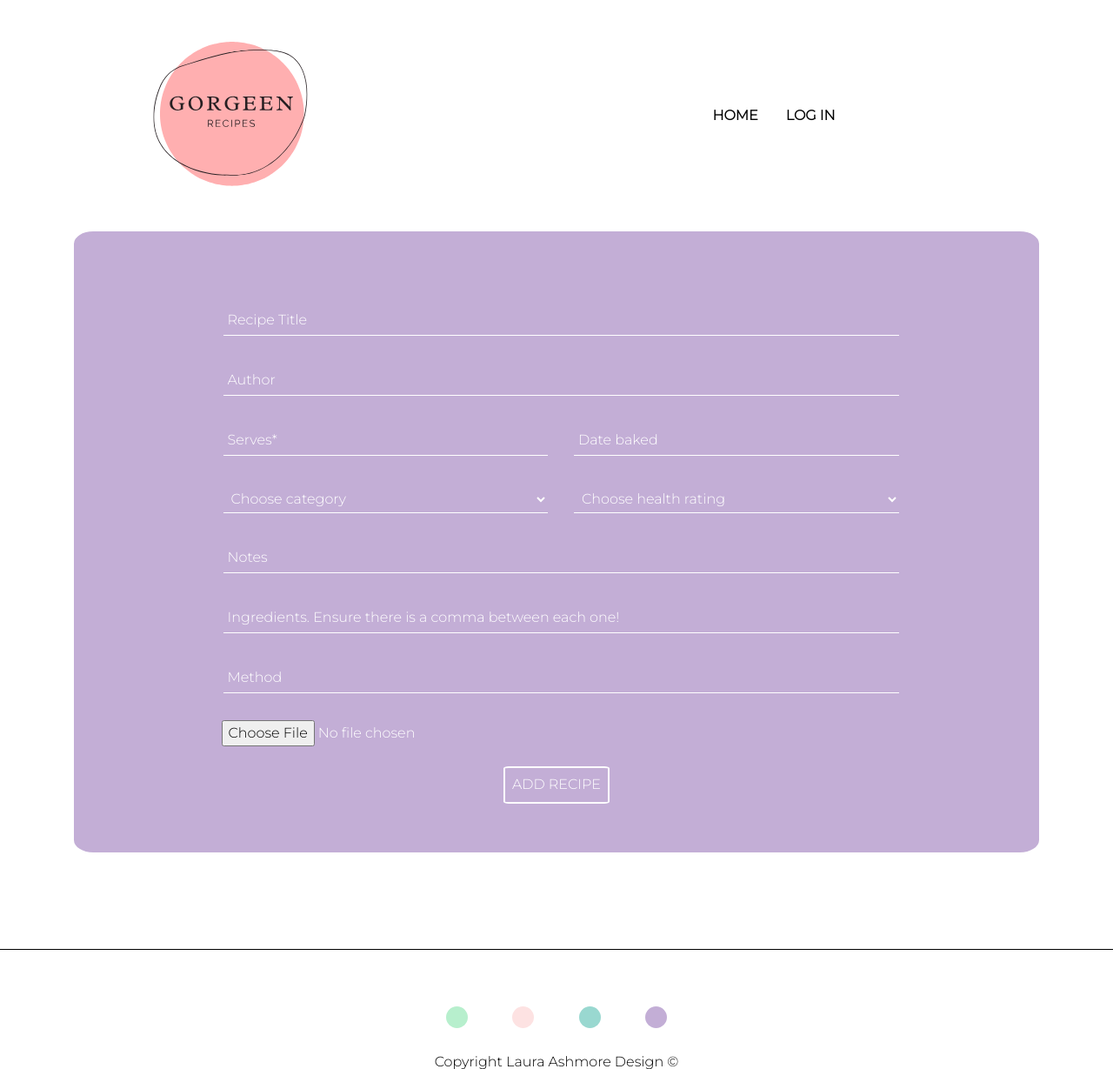
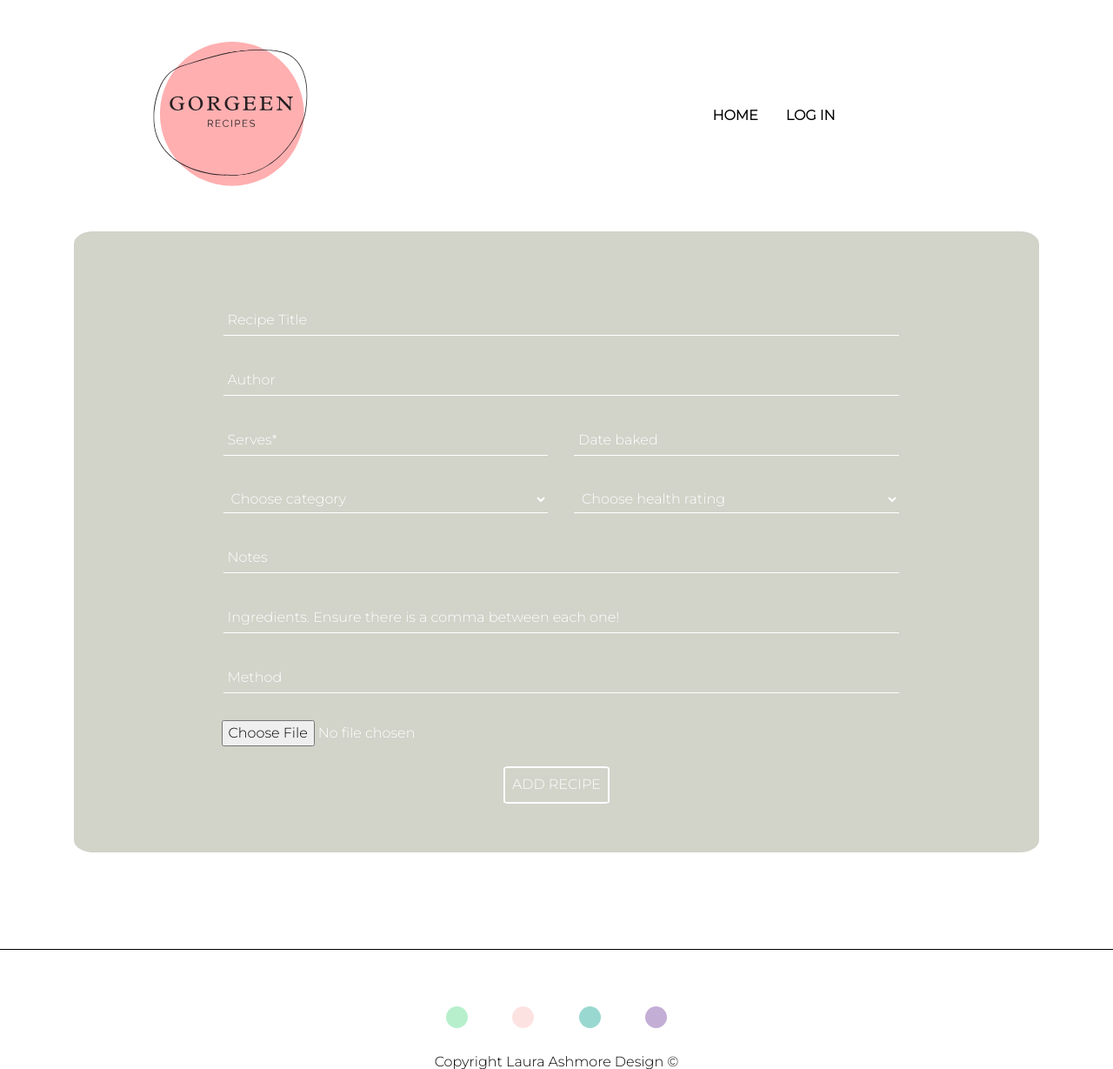
Before and after one commit to laura-ash/recipe-collection, a Flask app: page /add_recipe in a window 1280 px wide. Shown: the top 1229 px of the page at 87% size. Run offline with Flask 2, Linux system fonts and the light colour scheme; data that the repository does not hold is empty; some libraries are stand-ins or nearby versions.

Commit message:
Edited form colour

```diff
--- a/static/css/style.css
+++ b/static/css/style.css
@@ -29,7 +29,7 @@ body {
     padding: 5px;
     margin: 5px;
     width: 100%;
-    background-color: #c3aed6;
+    background-color: #d2d3c9;
     color: white;
 }
 
@@ -58,8 +58,8 @@ input:focus {
 }
 
 .form-card {
-    border: 2px solid #c3aed6;;
-    background-color: #c3aed6;
+    border: 2px solid #d2d3c9;;
+    background-color: #d2d3c9;
     border-radius: 2%;
     margin-bottom: 10%;
 }
```
